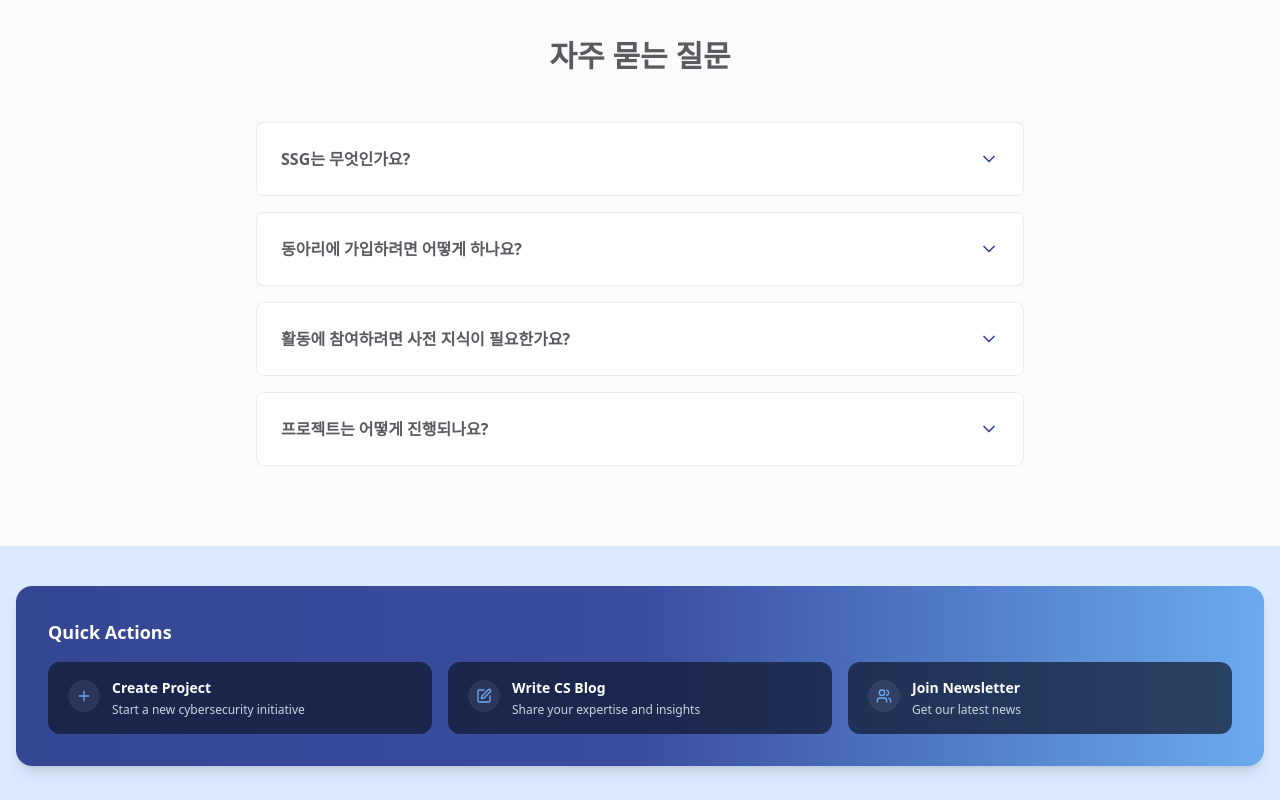
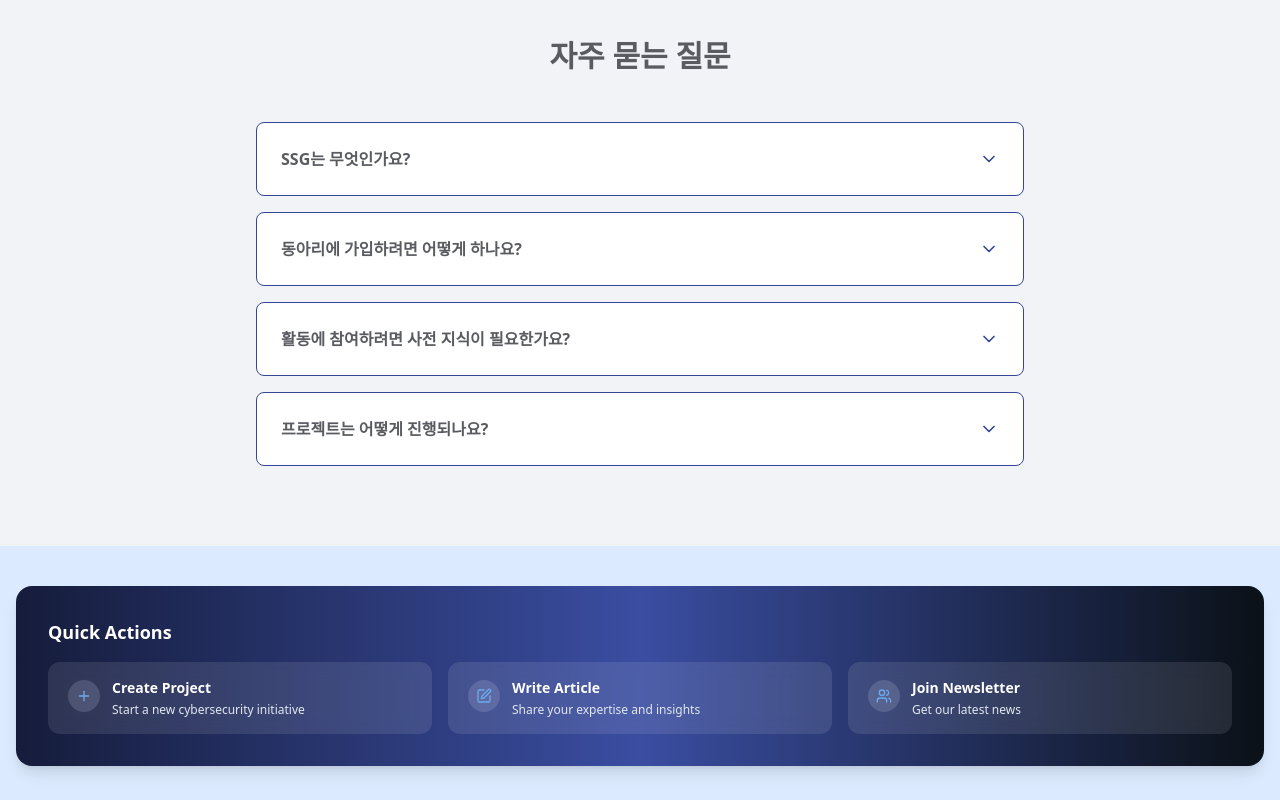
Before and after one commit to TBorNTB/front-end, a Next.js app: page / in a window 1280 px wide. Shown: the part 2900-3700 px from the top of the page. Built offline with nearby package versions, Linux system fonts and the light colour scheme; no server answers.

Commit message:
fix:color faqs

```diff
--- a/src/app/page.tsx
+++ b/src/app/page.tsx
@@ -565,7 +565,7 @@ interface FAQsSectionProps {
 
 function FAQsSection({ faqs, expandedFaq, onToggleFaq }: FAQsSectionProps) {
   return (
-    <section className="section py-20 bg-gray-50">
+    <section className="section py-20 bg-gray-100">
       <div className="container">
         <h2 className="text-3xl font-bold text-center text-gray-900 mb-12">
           자주 묻는 질문
@@ -573,10 +573,10 @@ function FAQsSection({ faqs, expandedFaq, onToggleFaq }: FAQsSectionProps) {
 
         <div className="max-w-3xl mx-auto space-y-4">
           {faqs.map((faq, index) => (
-            <div key={index} className="bg-white rounded-lg overflow-hidden border border-gray-200">
+            <div key={index} className="bg-white rounded-lg overflow-hidden border border-primary-600">
               <button
                 onClick={() => onToggleFaq(index)}
-                className="w-full p-6 text-left flex items-center justify-between hover:bg-gray-50 transition-colors"
+                className="w-full p-6 text-left flex items-center justify-between hover:bg-primary-100 transition-colors"
               >
                 <span className="font-semibold text-gray-900">{faq.question}</span>
                 {expandedFaq === index ? (
--- a/src/components/landing/QuickActions.tsx
+++ b/src/components/landing/QuickActions.tsx
@@ -13,7 +13,7 @@ const actions = [
   },
   {
     icon: PenSquare,
-    title: "Write CS Blog",
+    title: "Write Article",
     description: "Share your expertise and insights",
     href: "/articles/new",
   },
@@ -29,7 +29,7 @@ export function QuickActions() {
   return (
     <section className="w-full bg-[#dbeafe] py-10">
       <div className="container mx-auto px-4">
-        <div className="rounded-2xl bg-gradient-to-r from-primary-600 via-primary-500 to-secondary-500 p-6 sm:p-8 shadow-lg">
+        <div className="rounded-2xl bg-black bg-gradient-to-r from-primary-600/40 via-primary-500 to-secondary-500/10 p-6 sm:p-8 shadow-lg">
           <h2 className="text-white font-semibold text-lg mb-4">
             Quick Actions
           </h2>
@@ -41,17 +41,17 @@ export function QuickActions() {
                 <Link
   key={action.title}
   href={action.href}
-                  className="group rounded-xl bg-slate-900/70 hover:bg-slate-900 transition-colors px-5 py-4 flex flex-col justify-between"
+  className="group rounded-xl bg-white/10 hover:bg-white/20 backdrop-blur-sm transition-colors px-5 py-4 flex flex-col justify-between"
 >
   <div className="flex items-start gap-3">
-                    <div className="mt-0.5 rounded-full bg-primary-100/10 p-2">
+    <div className="mt-0.5 rounded-full bg-primary-100/20 p-2">
       <Icon className="h-4 w-4 text-secondary-500" />
     </div>
     <div>
       <p className="text-sm font-semibold text-white">
         {action.title}
       </p>
-                      <p className="mt-1 text-xs text-slate-300">
+      <p className="mt-1 text-xs text-slate-200">
         {action.description}
       </p>
     </div>
```
Lines whose indentation alone changed are shown as unchanged.
